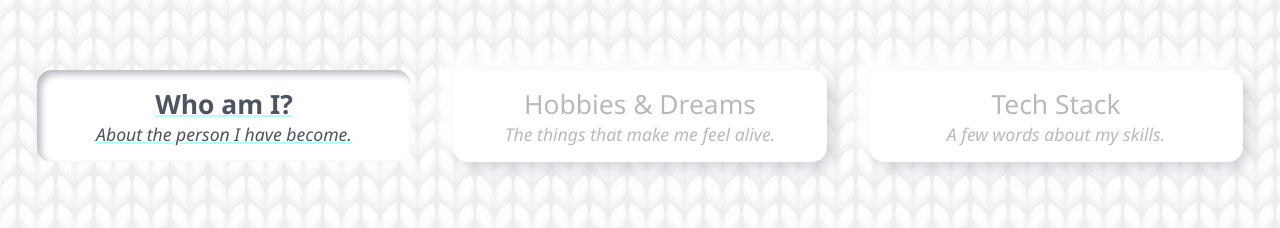
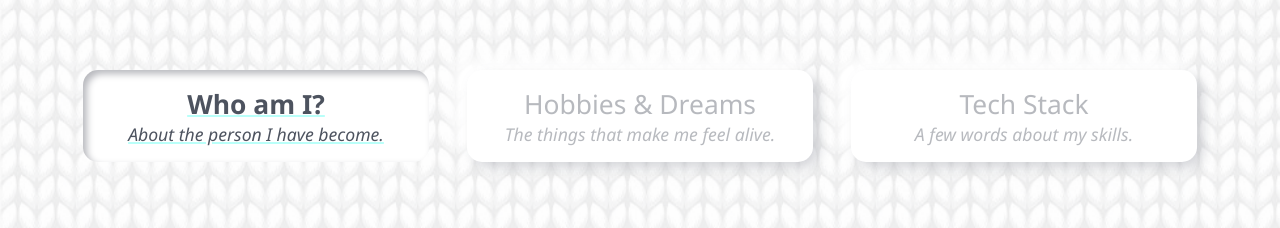
Before and after one commit to qatta93/portfolio22, a Next.js app: page /about-me in a window 1280 px wide. Shown: the part 169-397 px from the top of the page. Built offline with nearby package versions, Linux system fonts and the light colour scheme.

Commit message:
about section responsive fixed

```diff
--- a/public/styles/About.module.css
+++ b/public/styles/About.module.css
@@ -157,7 +157,7 @@
     margin: 1rem auto;
   }
   .aboutComp__timeline {
-    max-width: 45rem;
+    max-width: 35rem;
   }
 }
 
@@ -170,14 +170,14 @@
   .about__buttons {
     display: flex;
     justify-content: space-around;
-    max-width: 100%;
-    margin: 5rem 1rem 0;
+    max-width: 90%;
+    margin: 5rem auto 0;
   }
 
   .about__btn,
   .about__btnSelected {
     width: 30%;
-    max-width: 30rem;
+    max-width: 25rem;
     font-size: 1.1rem;
   }
 
@@ -234,6 +234,6 @@
   }
 
   .aboutComp__timeline {
-    max-width: 60rem;
+    max-width: 70rem;
   }
 }
--- a/src/components/About/AboutMe/index.tsx
+++ b/src/components/About/AboutMe/index.tsx
@@ -14,6 +14,7 @@ export const AboutMe = () => {
           <p>In 2020, I created a brand of house designs for sale from scratch. I was trying to play the role of my potential clients and I realized how important it is to <b>present information in a simple and intuitive way.</b></p>
           <p>This is how my career path has began turning into frontend development.</p>
         </article>
+        </div>
         <article className={styles.aboutComp__timeline}>
           <h1 className={styles.aboutComp__timeline__header}>TIMELINE:</h1>
           <VerticalTimeline>
@@ -104,7 +105,6 @@ export const AboutMe = () => {
             </VerticalTimelineElement>
           </VerticalTimeline>
         </article>
-      </div>
     </section>
   )
 }
```
